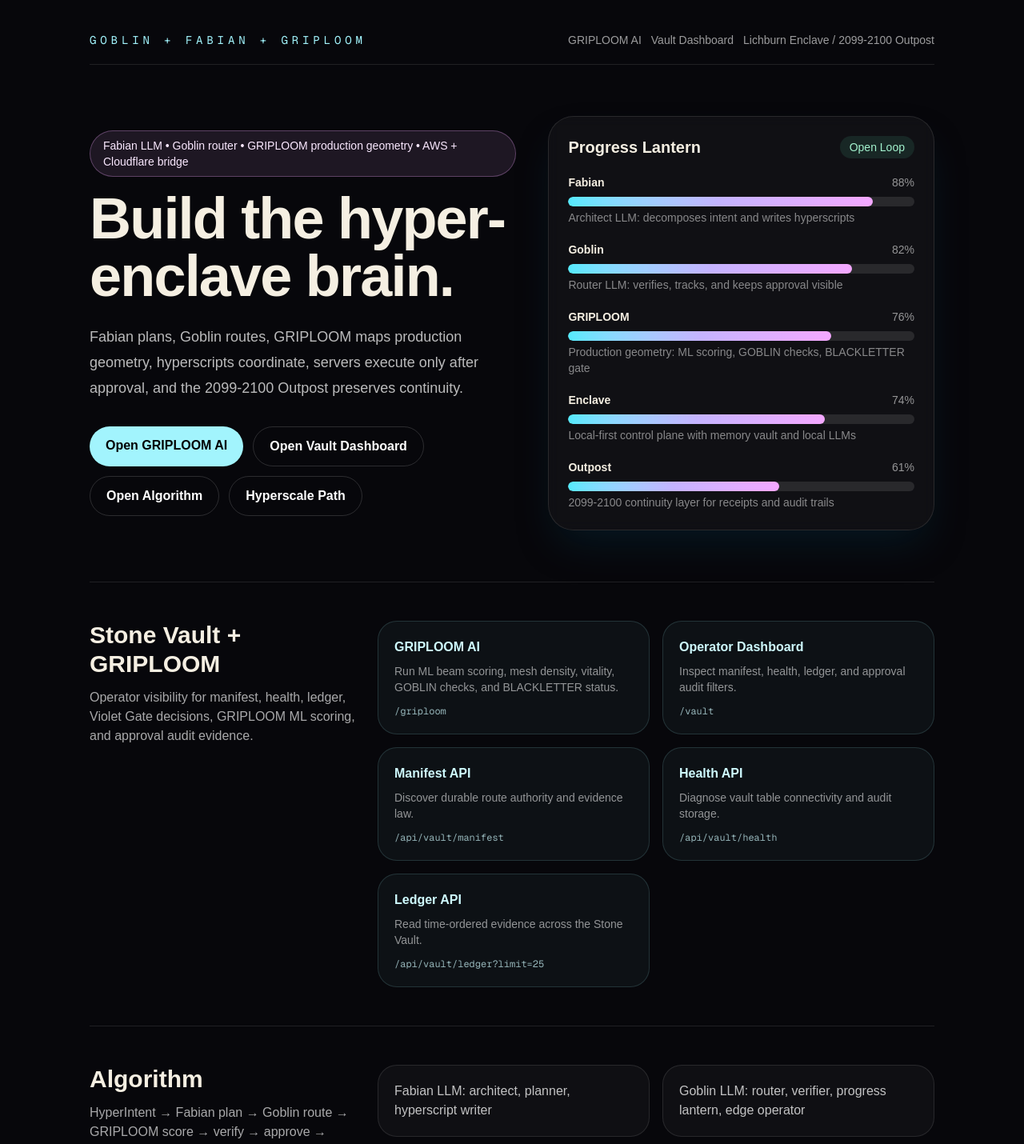
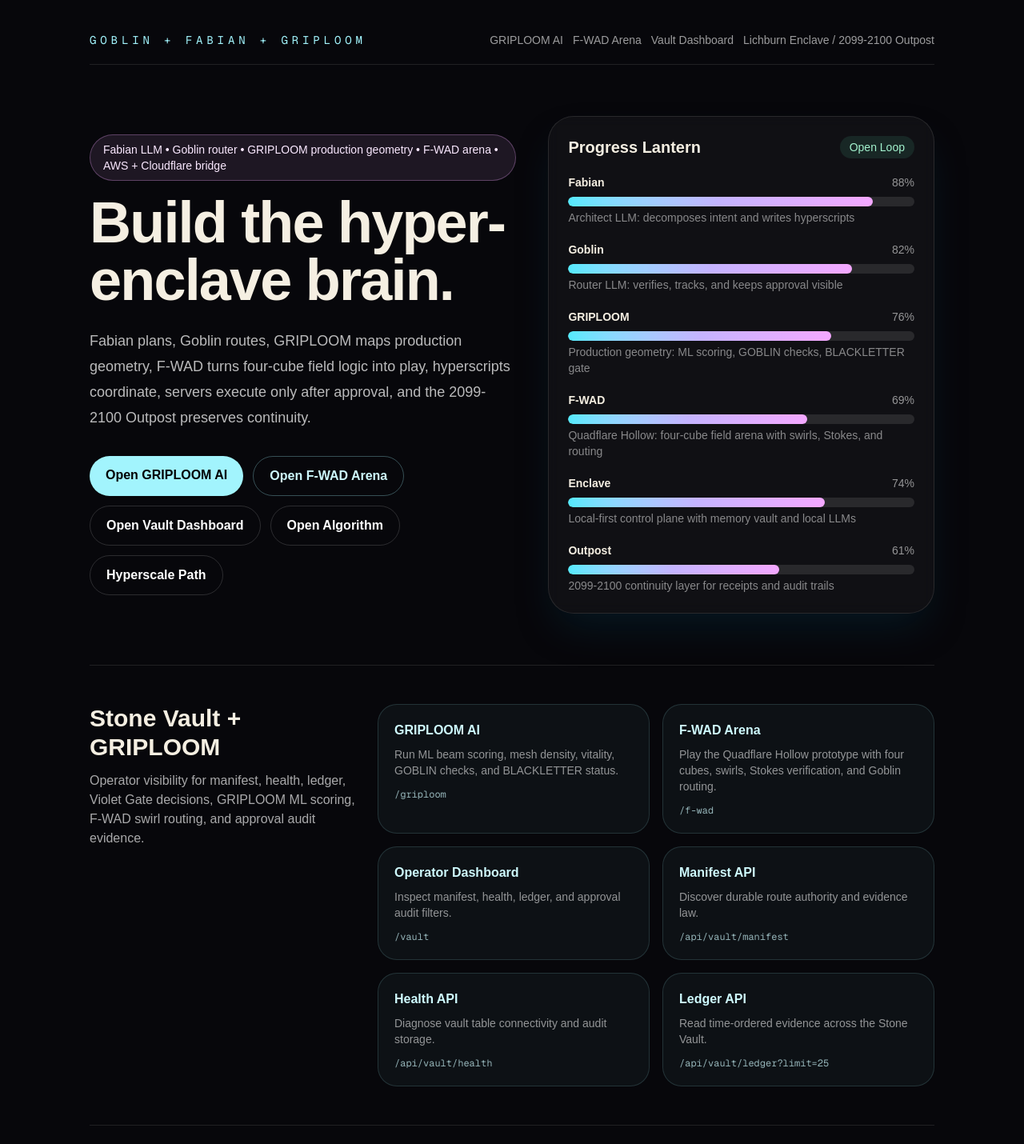
Before and after one commit to hvitiswift-afk/nextjs-boilerplate, a Next.js app: page / in a window 1280 px wide. Shown: the top 1430 px of the page at 80% size. Built offline with nearby package versions, Linux system fonts and the light colour scheme.

Commit message:
Link F-WAD arena from home page

```diff
--- a/app/page.tsx
+++ b/app/page.tsx
@@ -2,6 +2,7 @@ const signals = [
   { label: "Fabian", value: 88, note: "Architect LLM: decomposes intent and writes hyperscripts" },
   { label: "Goblin", value: 82, note: "Router LLM: verifies, tracks, and keeps approval visible" },
   { label: "GRIPLOOM", value: 76, note: "Production geometry: ML scoring, GOBLIN checks, BLACKLETTER gate" },
+  { label: "F-WAD", value: 69, note: "Quadflare Hollow: four-cube field arena with swirls, Stokes, and routing" },
   { label: "Enclave", value: 74, note: "Local-first control plane with memory vault and local LLMs" },
   { label: "Outpost", value: 61, note: "2099-2100 continuity layer for receipts and audit trails" },
 ];
@@ -10,6 +11,7 @@ const stack = [
   "Fabian LLM: architect, planner, hyperscript writer",
   "Goblin LLM: router, verifier, progress lantern, edge operator",
   "GRIPLOOM AI: production geometry from verified credits",
+  "F-WAD: four-cube play arena for divergence, curl, Stokes loops, and swirl routing",
   "LLM mesh: ChatGPT, Claude, Grok-compatible, Fabian, Goblin, local models",
   "Hyperscripts: fetch, clean, route, check, deploy, notify",
   "AWS server tower: Amplify first, larger worker services later",
@@ -22,6 +24,7 @@ const scale = ["0 Local enclave", "1 Edge bridge", "2 Server tower", "3 Worker s
 
 const vaultDoors = [
   { label: "GRIPLOOM AI", href: "/griploom", note: "Run ML beam scoring, mesh density, vitality, GOBLIN checks, and BLACKLETTER status." },
+  { label: "F-WAD Arena", href: "/f-wad", note: "Play the Quadflare Hollow prototype with four cubes, swirls, Stokes verification, and Goblin routing." },
   { label: "Operator Dashboard", href: "/vault", note: "Inspect manifest, health, ledger, and approval audit filters." },
   { label: "Manifest API", href: "/api/vault/manifest", note: "Discover durable route authority and evidence law." },
   { label: "Health API", href: "/api/vault/health", note: "Diagnose vault table connectivity and audit storage." },
@@ -36,6 +39,7 @@ export default function Home() {
           <span className="font-mono uppercase tracking-[0.35em] text-cyan-200">Goblin + Fabian + GRIPLOOM</span>
           <div className="flex flex-wrap items-center gap-3">
             <a className="transition hover:text-cyan-100" href="/griploom">GRIPLOOM AI</a>
+            <a className="transition hover:text-cyan-100" href="/f-wad">F-WAD Arena</a>
             <a className="transition hover:text-cyan-100" href="/vault">Vault Dashboard</a>
             <span>Lichburn Enclave / 2099-2100 Outpost</span>
           </div>
@@ -44,14 +48,15 @@ export default function Home() {
         <div className="grid flex-1 items-center gap-10 py-16 lg:grid-cols-[1.05fr_0.95fr]">
           <section>
             <p className="mb-4 inline-flex rounded-full border border-fuchsia-300/30 bg-fuchsia-300/10 px-4 py-2 text-sm text-fuchsia-100">
-              Fabian LLM • Goblin router • GRIPLOOM production geometry • AWS + Cloudflare bridge
+              Fabian LLM • Goblin router • GRIPLOOM production geometry • F-WAD arena • AWS + Cloudflare bridge
             </p>
             <h1 className="text-5xl font-black tracking-tight sm:text-7xl">Build the hyper-enclave brain.</h1>
             <p className="mt-6 max-w-2xl text-lg leading-8 text-white/72">
-              Fabian plans, Goblin routes, GRIPLOOM maps production geometry, hyperscripts coordinate, servers execute only after approval, and the 2099-2100 Outpost preserves continuity.
+              Fabian plans, Goblin routes, GRIPLOOM maps production geometry, F-WAD turns four-cube field logic into play, hyperscripts coordinate, servers execute only after approval, and the 2099-2100 Outpost preserves continuity.
             </p>
             <div className="mt-8 flex flex-wrap gap-3">
               <a className="rounded-full bg-cyan-200 px-5 py-3 font-bold text-black" href="/griploom">Open GRIPLOOM AI</a>
+              <a className="rounded-full border border-cyan-200/30 px-5 py-3 font-bold text-cyan-100" href="/f-wad">Open F-WAD Arena</a>
               <a className="rounded-full border border-white/15 px-5 py-3 font-bold text-white" href="/vault">Open Vault Dashboard</a>
               <a className="rounded-full border border-white/15 px-5 py-3 font-bold text-white" href="#algorithm">Open Algorithm</a>
               <a className="rounded-full border border-white/15 px-5 py-3 font-bold text-white" href="#scale">Hyperscale Path</a>
@@ -78,7 +83,7 @@ export default function Home() {
         <section id="vault" className="grid gap-6 border-t border-white/10 py-12 lg:grid-cols-3">
           <div>
             <h2 className="text-3xl font-black">Stone Vault + GRIPLOOM</h2>
-            <p className="mt-3 text-white/65">Operator visibility for manifest, health, ledger, Violet Gate decisions, GRIPLOOM ML scoring, and approval audit evidence.</p>
+            <p className="mt-3 text-white/65">Operator visibility for manifest, health, ledger, Violet Gate decisions, GRIPLOOM ML scoring, F-WAD swirl routing, and approval audit evidence.</p>
           </div>
           <div className="grid gap-4 lg:col-span-2 sm:grid-cols-2">
             {vaultDoors.map((door) => (
@@ -94,7 +99,7 @@ export default function Home() {
         <section id="algorithm" className="grid gap-6 border-t border-white/10 py-12 lg:grid-cols-3">
           <div>
             <h2 className="text-3xl font-black">Algorithm</h2>
-            <p className="mt-3 text-white/65">HyperIntent → Fabian plan → Goblin route → GRIPLOOM score → verify → approve → deploy.</p>
+            <p className="mt-3 text-white/65">HyperIntent → Fabian plan → Goblin route → GRIPLOOM score → F-WAD play/proof → verify → approve → deploy.</p>
           </div>
           <div className="grid gap-4 lg:col-span-2 sm:grid-cols-2">
             {stack.map((item) => <article key={item} className="rounded-3xl border border-white/10 bg-white/[0.035] p-5 text-white/75">{item}</article>)}
@@ -109,6 +114,7 @@ export default function Home() {
           <pre className="mt-5 overflow-x-auto rounded-2xl bg-black/40 p-4 text-sm text-cyan-100">{`FABIAN(intent) = listen → decompose → hyperscript → verify → hand-back
 GOBLIN(task) = classify → route → track → approve → deploy
 GRIPLOOM(signal) = score → challenge → blackletter → publish
+F-WAD(field) = divergence → curl → polarity → Stokes → receipt
 OUTPOST = receipts + logs + approval + continuity
 STONE_VAULT = manifest + health + ledger + audit evidence`}</pre>
         </section>
```
